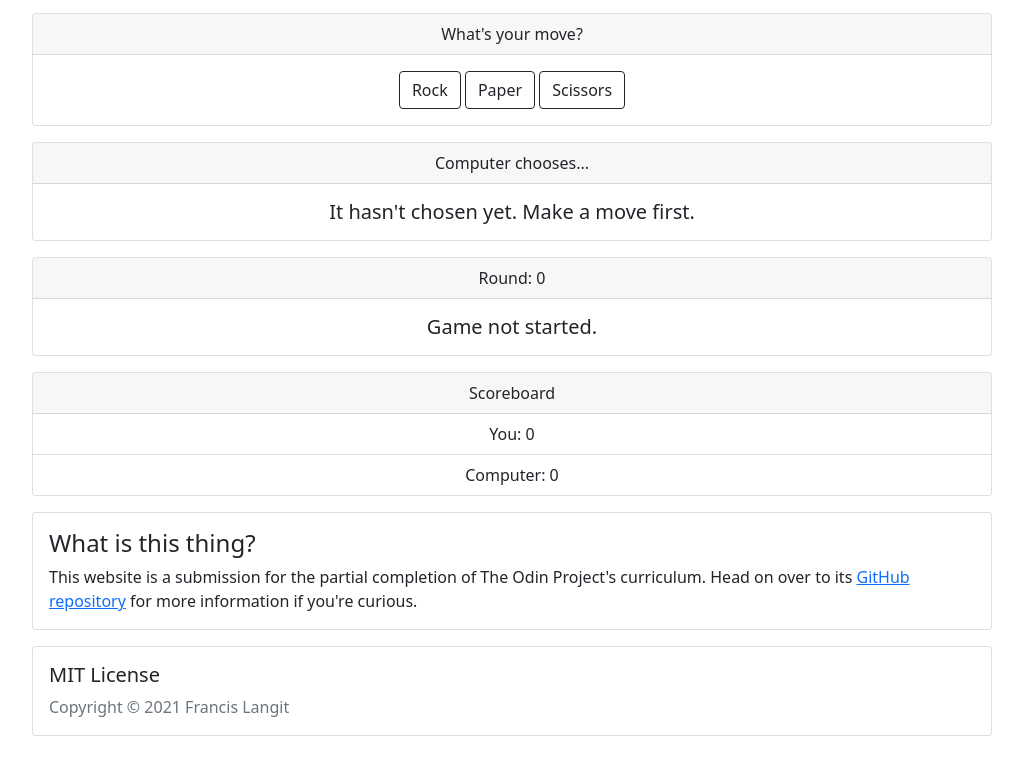
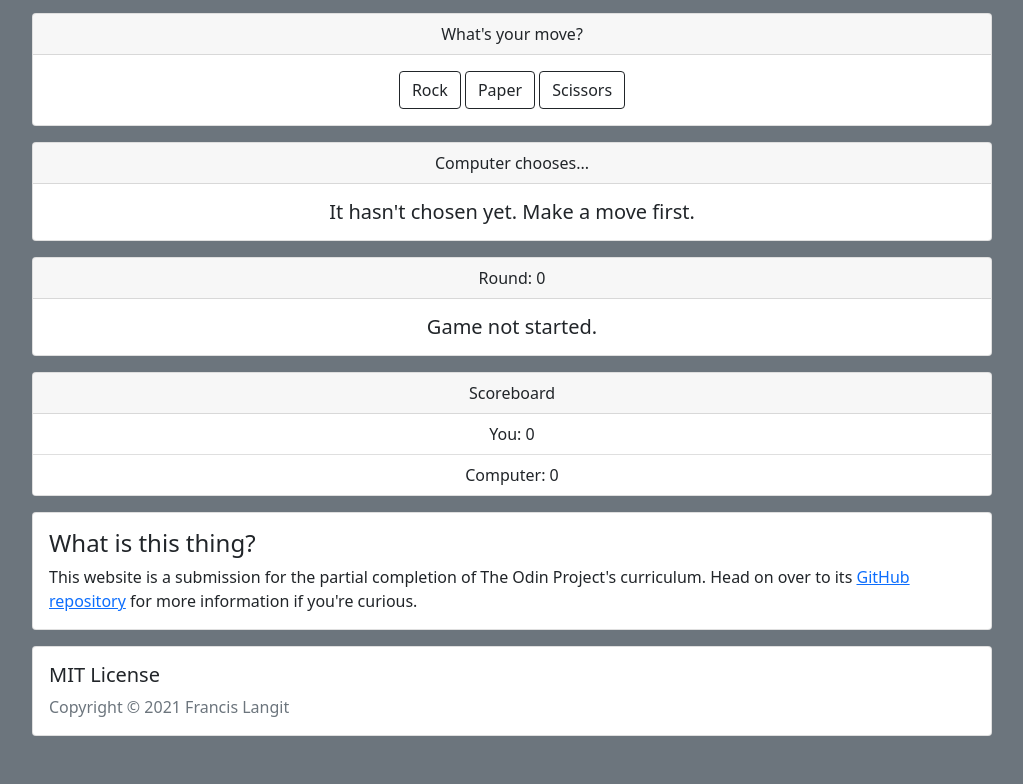
Before and after one commit to FrancisLangit/rock-paper-scissors, a plain HTML site: page index.html in a window 1280 px wide. Shown: the part 151-935 px from the top of the page, without its empty margins (128-1151 px from the left). Drawn offline with nearby package versions, Linux system fonts and the light colour scheme.

Commit message:
Change background color of body to grey

```diff
--- a/index.html
+++ b/index.html
@@ -14,7 +14,7 @@
         <title>Rock Paper Scissors</title>
     </head>
 
-    <body>
+    <body class="bg-secondary">
         <!-- Title -->
         <div class="d-flex justify-content-center">
             <div class="card text-center mx-5 mt-5" style="width: 75vw;">
--- a/scripts/main.js
+++ b/scripts/main.js
@@ -71,7 +71,7 @@ class RockPaperScissors {
     }
 
     checkEndGame() {
-        /**Disables buttons and displays end result of game.*/
+        /**Disables #choiceButtons buttons and displays end result of game.*/
         if (this.playerScore === 5 || this.computerScore === 5) {
             document.querySelectorAll('#choiceButtons button').forEach(elem => {
                 elem.disabled = true;
```
